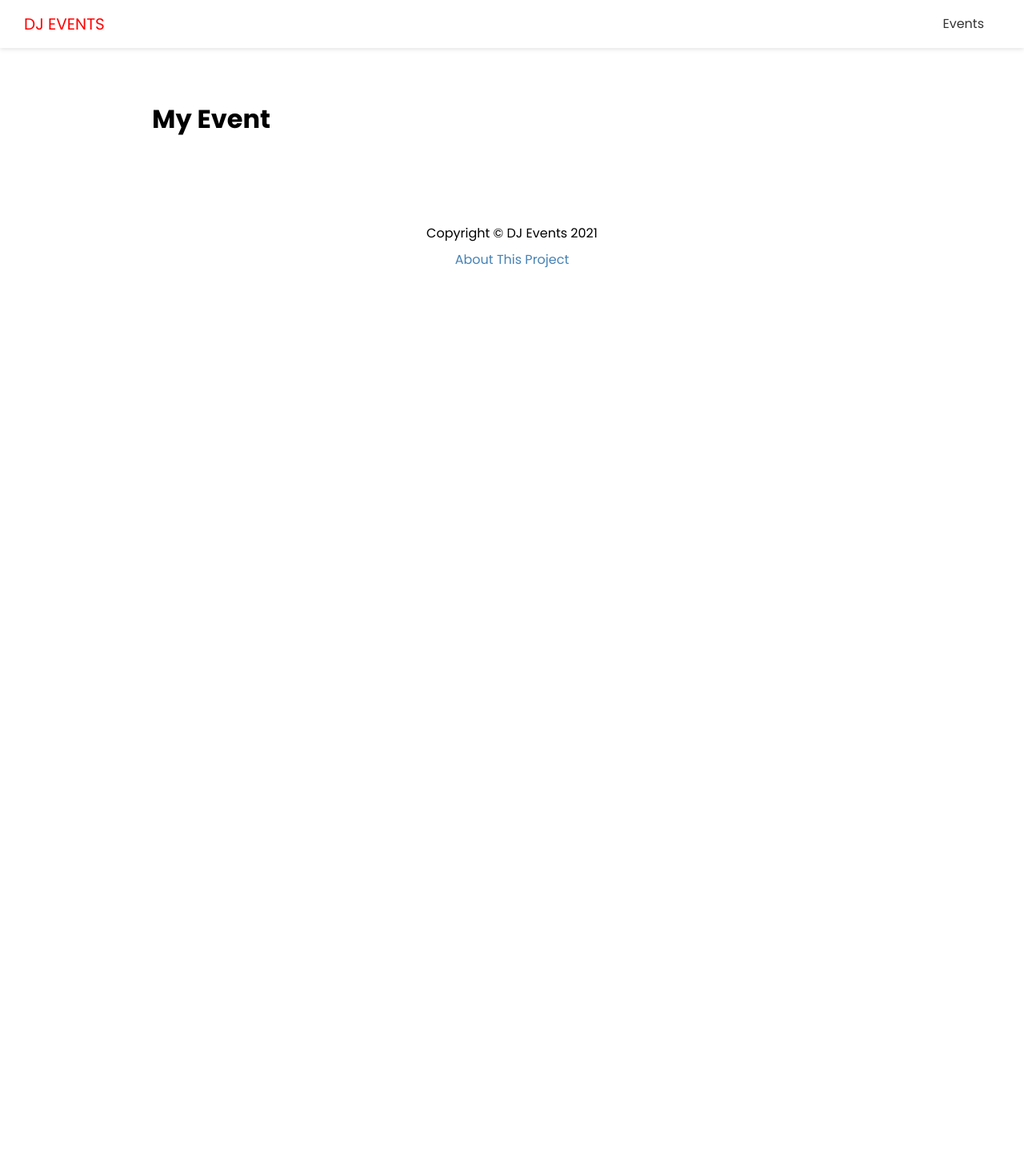
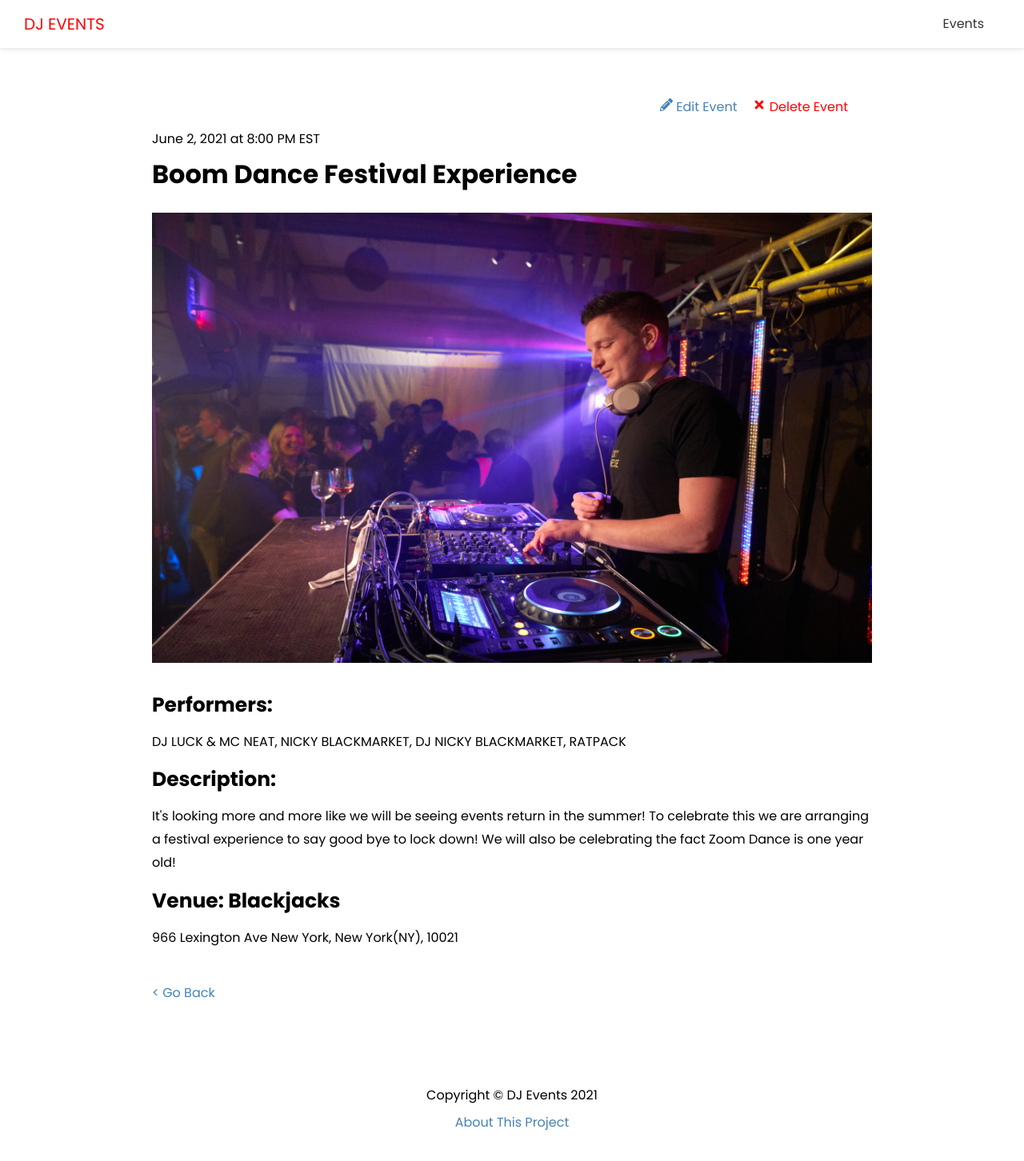
Before and after one commit to alnasimul/dj-events-frontend, a Next.js app: page /events/boom-dance-festival-experience in a window 1280 px wide. Shown: the top 1452 px of the page at 80% size. Before the commit the page ends 800 px from the top, so only its background shows below. Built offline with nearby package versions, Linux system fonts and the light colour scheme; no server answers.

Commit message:
added new feature

```diff
--- /dev/null
+++ b/config/index.js
@@ -0,0 +1 @@
+export const API_URL = process.env.NEXT_PUBLIC_API_URL || 'http://localhost:3000';
--- a/jsconfig.json
+++ b/jsconfig.json
@@ -3,7 +3,8 @@
         "baseUrl": ".",
         "paths": {
             "@/components/*": ["components/*"],
-            "@/styles/*" : ["styles/*"]
+            "@/styles/*" : ["styles/*"],
+            "@/config/*" : ["config/*"]
         }
     }
 }
--- a/pages/events/[slug].js
+++ b/pages/events/[slug].js
@@ -1,11 +1,81 @@
+import { FaPencilAlt, FaTimes } from "react-icons/fa";
+import Link from "next/link";
+import Image from "next/image";
 import Layout from "@/components/Layout";
+import { API_URL } from "@/config/index";
+import styles from "@/styles/Event.module.css";
 
-const EventPage = () => {
-    return (
-       <Layout>
-           <h1>My Event</h1>
-       </Layout>
-    );
+const EventPage = ({ event }) => {
+  const deleteEvent = (e) => {
+    console.log("delete");
+  };
+  return (
+    <Layout>
+      <div className={styles.event}>
+        <div className={styles.controls}>
+          <Link href={`/events/edit/${event.id}`}>
+            <a>
+              <FaPencilAlt /> Edit Event
+            </a>
+          </Link>
+          <a href="#" className={styles.delete} onClick={deleteEvent}>
+            <FaTimes /> Delete Event
+          </a>
+        </div>
+        <span>
+          {event.date} at {event.time}
+        </span>
+        <h1>{event.name}</h1>
+        {event.image && (
+          <div className={styles.image}>
+            <Image src={event.image} width={960} height={600} />
+          </div>
+        )}
+
+        <h3>Performers:</h3>
+        <p>{event.performers}</p>
+        <h3>Description:</h3>
+        <p>{event.description}</p>
+        <h3>Venue: {event.venue}</h3>
+        <p>{event.address}</p>
+
+        <Link href="/events">
+          <a className={styles.back}>{"<"} Go Back</a>
+        </Link>
+      </div>
+    </Layout>
+  );
+};
+
+export async function getStaticPaths() {
+  const res = await fetch(`${API_URL}/api/events`);
+  const events = await res.json();
+
+  const paths = events.map((event) => ({
+    params: { slug: event.slug },
+  }));
+  // const slicedPaths = paths.slice(0,2)
+  console.log(paths);
+  return {
+    paths,
+    fallback: false,
+  };
+}
+export async function getStaticProps({ params: { slug } }) {
+  console.log("slug:", slug);
+  const res = await fetch(`${API_URL}/api/events/${slug}`);
+  const events = await res.json();
+  return {
+    props: { event: events[0] },
+    revalidate: 1,
+  };
 }
 
+// export async  function getServerSideProps({query: {slug}}){
+//     const res = await fetch(`${API_URL}/api/events/${slug}`)
+//     const events = await res.json()
+//     return {
+//         props: {event: events[0]}
+//     }
+// }
 export default EventPage;
--- /dev/null
+++ b/styles/Event.module.css
@@ -0,0 +1,32 @@
+.event {
+  position: relative;
+  padding-top: 40px;
+}
+
+.event h3 {
+  font-size: 25px;
+}
+
+.event p {
+  margin: 10px 0;
+}
+
+.image {
+  margin-bottom: 20px;
+}
+
+.controls {
+  position: absolute;
+  right: 30px;
+  top: 0;
+}
+
+.delete {
+  margin-left: 20px;
+  color: red;
+}
+
+.back {
+  display: block;
+  margin-top: 40px;
+}
--- /dev/null
+++ b/styles/EventItem.module.css
@@ -0,0 +1,28 @@
+.event {
+    display: flex;
+    justify-content: space-between;
+    align-items: center;
+    margin: 20px 0;
+    padding: 13px;
+    box-shadow: 2px 3px 5px rgba(0, 0, 0, 0.1);
+  }
+
+  .img {
+    flex: 1;
+    margin: 10px;
+  }
+
+  .info {
+    flex: 2;
+  }
+
+  @media (max-width: 600px) {
+    .event {
+      flex-direction: column;
+      text-align: center;
+    }
+
+    .info {
+      margin-bottom: 20px;
+    }
+  }
```
Also changed, not shown: components/EventItem.js (added, +27 -0 lines), pages/events/index.js (+24 -7 lines), pages/index.js (+29 -2 lines).
